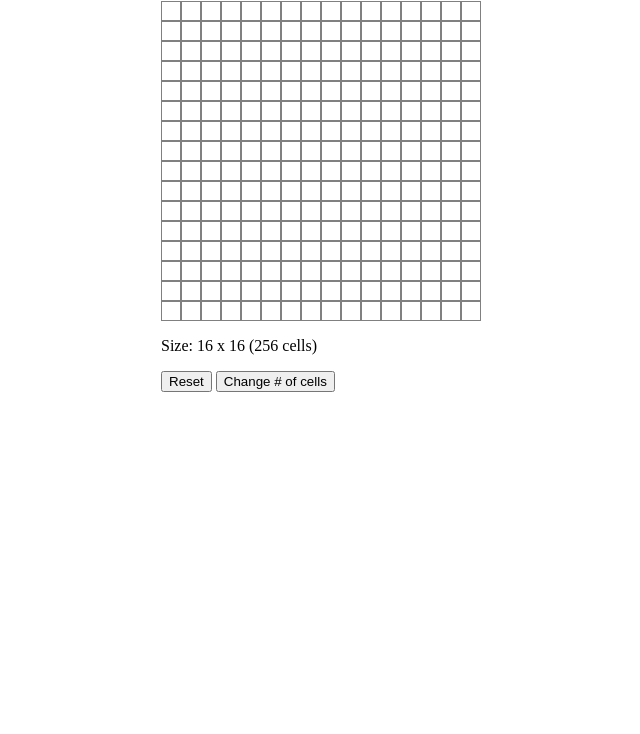
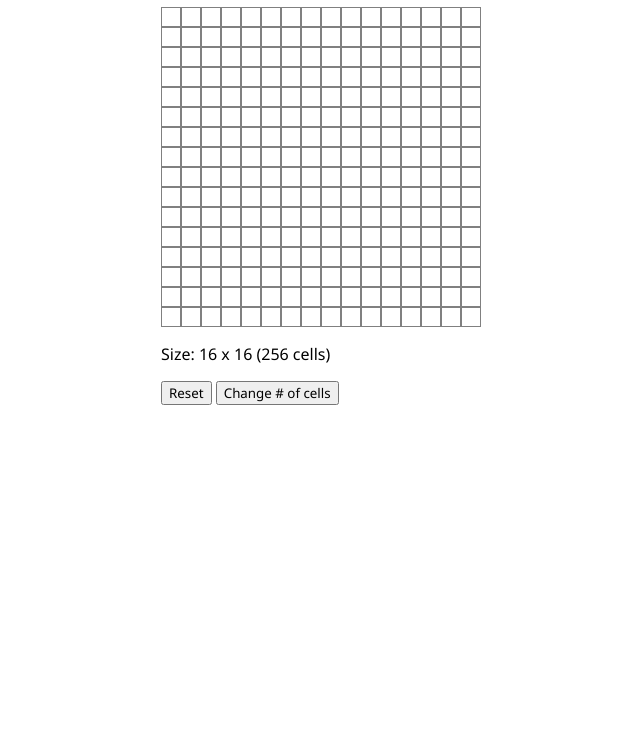
Before and after one commit to Justin-K-Ellis/etch-asketch, a plain HTML site: page index.html in a window 1280 px wide. Shown: the part 66-800 px from the top of the page, without its empty margins (163-803 px from the left). Drawn offline with Linux system fonts and the light colour scheme.

Commit message:
Use Noto sans

```diff
--- a/index.html
+++ b/index.html
@@ -4,6 +4,9 @@
     <meta charset="UTF-8">
     <meta name="viewport" content="width=device-width, initial-scale=1.0">
     <link rel="stylesheet" href="styles.css">
+    <link rel="preconnect" href="https://fonts.googleapis.com">
+    <link rel="preconnect" href="https://fonts.gstatic.com" crossorigin>
+    <link href="https://fonts.googleapis.com/css2?family=Noto+Sans:wght@300;400&display=swap" rel="stylesheet">
     <script src="script.js" defer></script>
     <title>Etch-a-Sketch</title>
 </head>
@@ -11,7 +14,7 @@
     <div class="outer-container">
         <h2>Etch-a-Sketch</h2>
         <div class="container"></div>
-        <p id="cell-num">256 cells</p>
+        <p id="cell-num"></p>
         <div class="buttons">
             <button id="reset">Reset</button>
             <button id="cell-change">Change # of cells</button>
--- a/styles.css
+++ b/styles.css
@@ -1,3 +1,7 @@
+* {
+    font-family: 'Noto Sans', sans-serif;
+}
+
 .outer-container {
     margin: auto;
     width: 50%;
```
